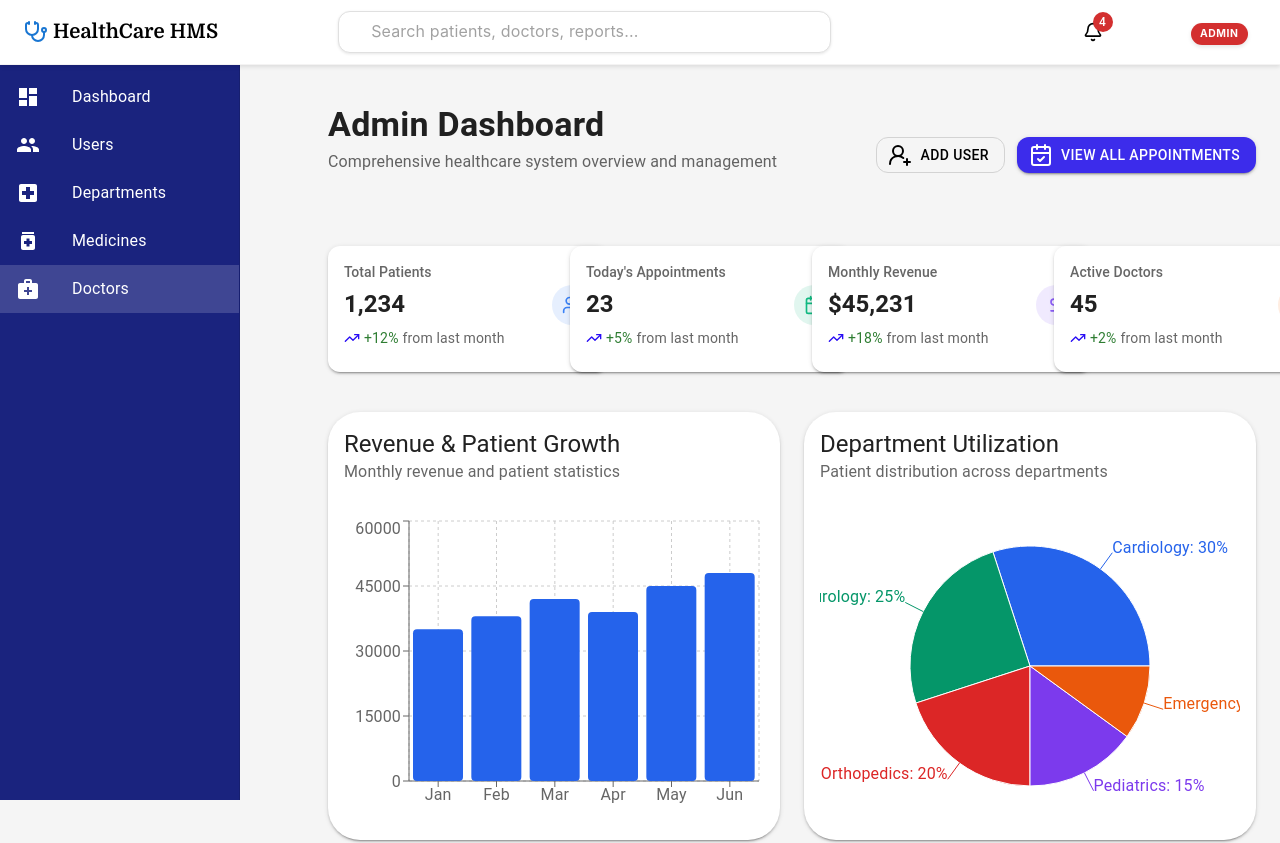
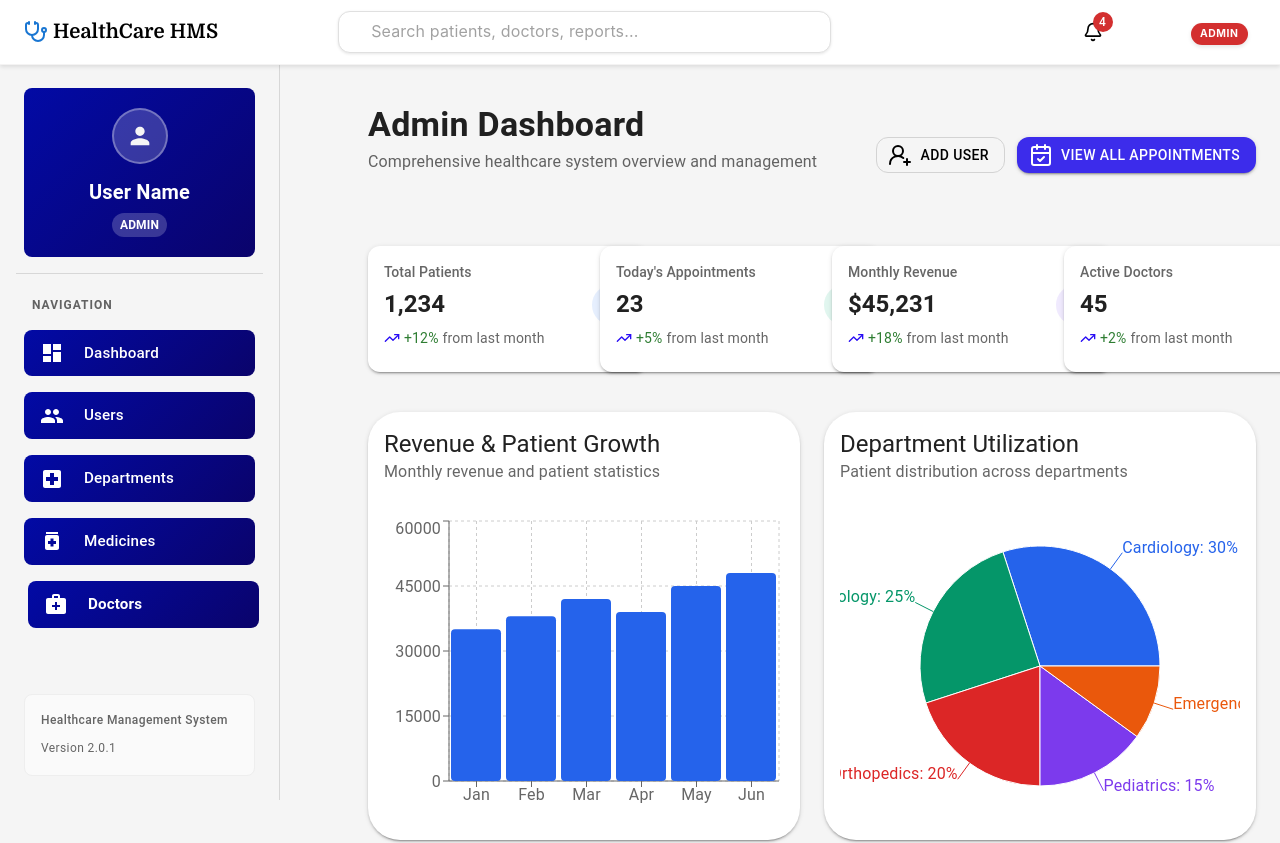
Before and after one commit to dipinrz/HMS-TEAM, a React (Vite) app in the folder frontend/: page /admin/doctors in a window 1280 px wide. Shown: the top 843 px of the page. Built offline with nearby package versions, Linux system fonts and the light colour scheme; sample sign-in values are in the browser's storage; some icons are missing; a web font is replaced by a local one.

Commit message:
sidebar changed

```diff
--- a/frontend/src/components/SideBar.tsx
+++ b/frontend/src/components/SideBar.tsx
@@ -1,4 +1,4 @@
-import React from 'react';
+import React from "react";
 import {
   Drawer,
   List,
@@ -11,7 +11,12 @@ import {
   useMediaQuery,
   type Theme,
   Box,
-} from '@mui/material';
+  Typography,
+  Avatar,
+  Stack,
+  Paper,
+  Chip,
+} from "@mui/material";
 import {
   Dashboard as DashboardIcon,
   People as PeopleIcon,
@@ -20,69 +25,233 @@ import {
   CalendarToday as CalendarIcon,
   Description as PrescriptionIcon,
   MedicalServices as DoctorIcon,
-} from '@mui/icons-material';
-import { Link, useLocation } from 'react-router-dom';
-import { useAuthStore } from '../store/useAuthStore';
+  Person as PersonIcon,
+} from "@mui/icons-material";
+import { Link, useLocation } from "react-router-dom";
+import { useAuthStore } from "../store/useAuthStore";
 
-const drawerWidth = 240;
+const drawerWidth = 280; // Increased width for better spacing
 
 type SidebarProps = {
   mobileOpen: boolean;
   handleDrawerToggle: () => void;
 };
 
-type UserRole = 'admin' | 'doctor' | 'patient';
+type UserRole = "admin" | "doctor" | "patient";
 
-const Sidebar: React.FC<SidebarProps> = ({ mobileOpen, handleDrawerToggle }) => {
+const Sidebar: React.FC<SidebarProps> = ({
+  mobileOpen,
+  handleDrawerToggle,
+}) => {
   const { user } = useAuthStore();
   const location = useLocation();
-  const isMobile = useMediaQuery((theme: Theme) => theme.breakpoints.down('sm'));
+  const isMobile = useMediaQuery((theme: Theme) =>
+    theme.breakpoints.down("sm")
+  );
 
   const commonLinks = [
-    { path: '/dashboard', name: 'Dashboard', icon: <DashboardIcon /> },
+    { path: "/dashboard", name: "Dashboard", icon: <DashboardIcon /> },
   ];
 
   const roleLinks = {
     admin: [
-      { path: '/admin/users', name: 'Users', icon: <PeopleIcon /> },
-      { path: '/admin/departments', name: 'Departments', icon: <HospitalIcon /> },
-      { path: '/admin/medicines', name: 'Medicines', icon: <MedicationIcon /> },
-      { path: '/admin/doctors', name: 'Doctors', icon: <DoctorIcon /> },
+      { path: "/admin/users", name: "Users", icon: <PeopleIcon /> },
+      {
+        path: "/admin/departments",
+        name: "Departments",
+        icon: <HospitalIcon />,
+      },
+      { path: "/admin/medicines", name: "Medicines", icon: <MedicationIcon /> },
+      { path: "/admin/doctors", name: "Doctors", icon: <DoctorIcon /> },
     ],
     doctor: [
-      { path: '/doctor/appointments', name: 'Appointments', icon: <CalendarIcon /> },
-      { path: '/doctor/prescriptions', name: 'Prescriptions', icon: <PrescriptionIcon /> },
+      {
+        path: "/doctor/appointments",
+        name: "Appointments",
+        icon: <CalendarIcon />,
+      },
+      {
+        path: "/doctor/prescriptions",
+        name: "Prescriptions",
+        icon: <PrescriptionIcon />,
+      },
     ],
     patient: [
-      { path: '/patient/appointments', name: 'Appointments', icon: <CalendarIcon /> },
-      { path: '/patient/doctors', name: 'Doctors', icon: <DoctorIcon /> },
+      {
+        path: "/patient/appointments",
+        name: "Appointments",
+        icon: <CalendarIcon />,
+      },
+      { path: "/patient/doctors", name: "Doctors", icon: <DoctorIcon /> },
     ],
   };
 
-  const allLinks = [...commonLinks, ...(roleLinks[user?.role as UserRole] || [])];
+  const allLinks = [
+    ...commonLinks,
+    ...(roleLinks[user?.role as UserRole] || []),
+  ];
+
+  const getRoleColor = (role: string) => {
+    switch (role) {
+      case "admin":
+        return "#f44336";
+      case "doctor":
+        return "#2196f3";
+      case "patient":
+        return "#4caf50";
+      default:
+        return "#757575";
+    }
+  };
 
   const drawer = (
-    <div>
+    <Box sx={{ height: "100%", display: "flex", flexDirection: "column" }}>
       <Toolbar />
-      <Divider />
-      <List>
-        {allLinks.map((link) => (
-          <ListItem key={link.path} disablePadding>
+
+      {/* User Profile Section */}
+      <Box sx={{ p: 3, pb: 2 }}>
+        <Paper
+          elevation={0}
+          sx={{
+            p: 2.5,
+            background: "linear-gradient(135deg, #020aa5ff 0%, #0a036bff 100%)",
+            color: "white",
+            borderRadius: 2,
+            textAlign: "center",
+          }}
+        >
+          <Avatar
+            sx={{
+              width: 56,
+              height: 56,
+              mx: "auto",
+              mb: 1.5,
+              bgcolor: "rgba(255,255,255,0.2)",
+              border: "2px solid rgba(255,255,255,0.3)",
+            }}
+          >
+            <PersonIcon sx={{ fontSize: 28 }} />
+          </Avatar>
+          <Typography variant="h6" sx={{ fontWeight: 600, mb: 0.5 }}>
+            User Name
+          </Typography>
+          <Chip
+            label={user?.role?.toUpperCase() || "USER"}
+            size="small"
+            sx={{
+              bgcolor: "rgba(255,255,255,0.2)",
+              color: "white",
+              fontWeight: 600,
+              fontSize: "0.75rem",
+            }}
+          />
+        </Paper>
+      </Box>
+
+      <Divider sx={{ mx: 2, mb: 1 }} />
+
+      {/* Navigation Links */}
+      <Box sx={{ flex: 1, px: 2 }}>
+        <Typography
+          variant="overline"
+          sx={{
+            px: 2,
+            py: 1,
+            display: "block",
+            fontWeight: 600,
+            color: "text.secondary",
+            fontSize: "0.75rem",
+            letterSpacing: 1,
+          }}
+        >
+          NAVIGATION
+        </Typography>
+
+        <List sx={{ pt: 0 }}>
+          {allLinks.map((link) => {
+            const isSelected = location.pathname.startsWith(link.path);
+
+            return (
+              <ListItem key={link.path} disablePadding sx={{ mb: 2 }}>
                 <ListItemButton
                   component={Link}
                   to={link.path}
-              selected={location.pathname.startsWith(link.path)}
+                  selected={isSelected}
                   onClick={isMobile ? handleDrawerToggle : undefined}
+                  sx={{
+                    borderRadius: 2,
+                    mx: 1,
+                    transition: "all 0.3s ease",
+                    background:
+                      "linear-gradient(135deg, #020aa5ff 0%, #0a036bff 100%)",
+                    "&.Mui-selected": {
+                      bgcolor: getRoleColor(user?.role || "admin"),
+                      color: "white",
+                      transform: "translateX(4px)",
+                      "&:hover": {
+                        bgcolor: getRoleColor(user?.role || "admin"),
+                        filter: "brightness(1.1)",
+                      },
+                      "& .MuiListItemIcon-root": {
+                        color: "white",
+                      },
+                    },
+                    "&:hover": {
+                      bgcolor: "rgba(0,0,0,0.04)",
+                      transform: "translateX(2px)",
+                    },
+                  }}
                 >
-              <ListItemIcon sx={{ color: 'inherit' }}>
+                  <ListItemIcon
+                    sx={{
+                      color: isSelected ? "#e0e7ff" : "white",
+                      minWidth: 44,
+                      transition: "color 0.3s ease",
+                    }}
+                  >
                     {link.icon}
                   </ListItemIcon>
-              <ListItemText primary={link.name} />
+                  <ListItemText
+                    primary={link.name}
+                    primaryTypographyProps={{
+                      fontWeight: isSelected ? 600 : 500,
+                      fontSize: "0.95rem",
+                    }}
+                  />
                 </ListItemButton>
               </ListItem>
-        ))}
+            );
+          })}
         </List>
-    </div>
+      </Box>
+
+      {/* Footer Section */}
+      <Box sx={{ p: 3, pt: 2 }}>
+        <Paper
+          elevation={0}
+          sx={{
+            p: 2,
+            bgcolor: "grey.50",
+            borderRadius: 2,
+            border: "1px solid",
+            borderColor: "grey.200",
+          }}
+        >
+          <Stack spacing={1}>
+            <Typography
+              variant="caption"
+              color="text.secondary"
+              sx={{ fontWeight: 500 }}
+            >
+              Healthcare Management System
+            </Typography>
+            <Typography variant="caption" color="text.secondary">
+              Version 2.0.1
+            </Typography>
+          </Stack>
+        </Paper>
+      </Box>
+    </Box>
   );
 
   return (
@@ -92,16 +261,20 @@ const Sidebar: React.FC<SidebarProps> = ({ mobileOpen, handleDrawerToggle }) =>
       aria-label="navigation sidebar"
     >
       <Drawer
-        variant={isMobile ? 'temporary' : 'permanent'}
+        variant={isMobile ? "temporary" : "permanent"}
         open={mobileOpen}
         onClose={handleDrawerToggle}
         ModalProps={{
           keepMounted: true,
         }}
         sx={{
-          '& .MuiDrawer-paper': {
-            boxSizing: 'border-box',
+          "& .MuiDrawer-paper": {
+            boxSizing: "border-box",
             width: drawerWidth,
+            bgcolor: "background.default",
+            borderRight: "1px solid",
+            borderColor: "divider",
+            backgroundImage: "none",
           },
         }}
       >
```
Lines whose indentation alone changed are shown as unchanged.
